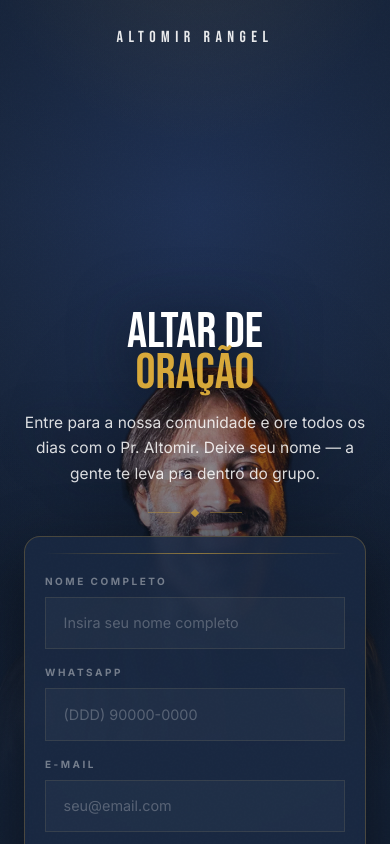
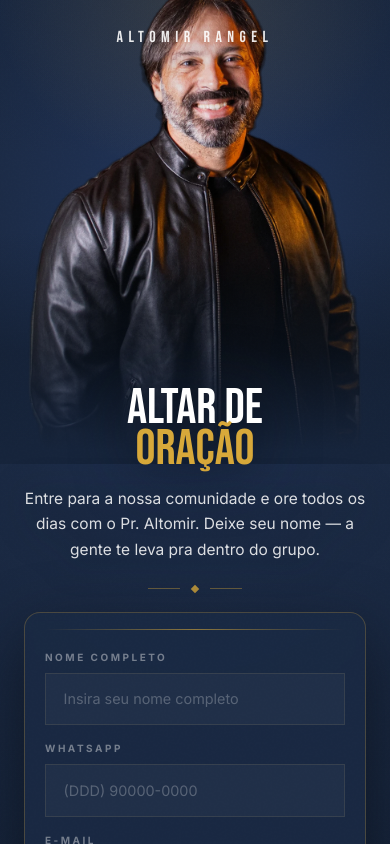
Before and after one commit to arthurrrangel/altomir-rangel, a Next.js app: page /altardanoite in a window 390 px wide. Shown: the top 844 px of the page. Built offline with nearby package versions, Linux system fonts and the light colour scheme; a web font is replaced by a local one.

Commit message:
Update page.tsx

```diff
--- a/app/altardanoite/page.tsx
+++ b/app/altardanoite/page.tsx
@@ -17,55 +17,52 @@ export const metadata: Metadata = {
 export default function Page() {
   return (
     <main className="relative min-h-screen w-full overflow-hidden lg:grid lg:grid-cols-[1.05fr_1fr] lg:items-stretch">
-      {/* brilho dourado vindo do alto */}
+      {/* brilho dourado do alto */}
       <div
-        className="pointer-events-none absolute left-1/2 -top-[10%] z-0 h-[600px] w-[1100px] max-w-[175vw] -translate-x-1/2 lg:left-[62%]"
-        style={{ background: 'radial-gradient(ellipse 46% 60% at 50% 0%, rgba(216,169,58,0.15) 0%, transparent 68%)' }}
-      />
-      {/* brilho que aterra o Altomir (tira o efeito flutuante) */}
-      <div
-        className="pointer-events-none absolute bottom-0 left-1/2 z-0 h-[44vh] w-[150vw] -translate-x-1/2 lg:left-auto lg:right-[3%] lg:w-[58vw] lg:translate-x-0"
-        style={{ background: 'radial-gradient(ellipse 58% 72% at 50% 100%, rgba(216,169,58,0.13) 0%, transparent 60%)' }}
+        className="pointer-events-none absolute left-1/2 top-0 z-0 h-[440px] w-[760px] max-w-[155vw] -translate-x-1/2 lg:left-[62%] lg:h-[600px] lg:w-[1100px]"
+        style={{ background: 'radial-gradient(ellipse 50% 60% at 50% 0%, rgba(216,169,58,0.16) 0%, transparent 66%)' }}
       />
 
-      {/* ===== FOTO — full-bleed no mobile, grande na lateral no desktop ===== */}
-      <div className="pointer-events-none absolute inset-x-0 bottom-0 z-0 flex items-end justify-center lg:static lg:col-start-2 lg:row-start-1 lg:items-end lg:justify-end lg:self-end">
+      {/* ===== FOTO MOBILE — herói nítido no topo ===== */}
+      <div className="pointer-events-none absolute inset-x-0 top-0 z-0 flex h-[55vh] items-end justify-center overflow-hidden lg:hidden">
         <img
           src="/altomir-recorte.webp"
           alt="Pr. Altomir Rangel"
-          className="h-[78vh] w-auto max-w-none select-none object-contain object-bottom drop-shadow-[0_28px_55px_rgba(0,0,0,0.5)] sm:h-[84vh] lg:h-[100vh] xl:h-[106vh] lg:translate-x-[4%]"
+          className="h-[57vh] w-auto max-w-none object-contain object-bottom"
+        />
+        <div
+          className="absolute inset-0"
+          style={{ background: 'linear-gradient(to bottom, rgba(16,27,44,0.16) 0%, rgba(16,27,44,0) 34%, rgba(16,27,44,0) 50%, rgba(16,27,44,0.55) 76%, #16243B 97%)' }}
         />
       </div>
 
-      {/* ===== OVERLAY mobile (clareia o rosto, escurece só embaixo p/ o form) ===== */}
-      <div
-        className="pointer-events-none absolute inset-0 z-0 lg:hidden"
-        style={{ background: 'linear-gradient(to bottom, rgba(16,27,44,0.34) 0%, rgba(16,27,44,0.10) 20%, rgba(16,27,44,0.28) 40%, rgba(16,27,44,0.72) 57%, #16243B 76%)' }}
-      />
-      {/* ===== OVERLAY desktop (navy à esquerda, foto limpa à direita) ===== */}
+      {/* ===== FOTO DESKTOP — grande na lateral ===== */}
+      <div className="pointer-events-none z-0 hidden lg:col-start-2 lg:row-start-1 lg:flex lg:items-end lg:justify-end lg:self-end">
+        <img
+          src="/altomir-recorte.webp"
+          alt="Pr. Altomir Rangel"
+          className="h-[100vh] w-auto max-w-none translate-x-[4%] object-contain object-bottom drop-shadow-[0_28px_55px_rgba(0,0,0,0.5)] xl:h-[106vh]"
+        />
+      </div>
+      {/* overlay desktop (navy à esquerda, foto limpa à direita) */}
       <div
         className="pointer-events-none absolute inset-0 z-0 hidden lg:block"
         style={{ background: 'linear-gradient(to right, #16243B 0%, #16243B 26%, rgba(22,36,59,0.78) 44%, rgba(22,36,59,0.14) 60%, transparent 70%)' }}
       />
-      {/* vinheta suave */}
-      <div
-        className="pointer-events-none absolute inset-0 z-0"
-        style={{ background: 'radial-gradient(120% 85% at 50% 16%, transparent 48%, rgba(16,27,44,0.46) 100%)' }}
-      />
 
-      {/* ===== MARCA (topo) ===== */}
+      {/* ===== MARCA ===== */}
       <div className="absolute top-6 left-1/2 z-20 -translate-x-1/2 lg:left-[8%] lg:translate-x-0">
         <span className="font-bebas text-base tracking-[0.34em] text-white/90 sm:text-lg">ALTOMIR&nbsp;RANGEL</span>
       </div>
 
       {/* ===== CONTEÚDO ===== */}
-      <div className="relative z-10 col-start-1 row-start-1 flex min-h-screen flex-col items-center px-6 pt-[37vh] pb-10 text-center sm:pt-[39vh] lg:items-start lg:justify-start lg:pt-[14vh] lg:pb-14 lg:pl-[8%] lg:pr-8 lg:text-left">
+      <div className="relative z-10 col-start-1 row-start-1 flex min-h-screen flex-col items-center px-6 pt-[46vh] pb-10 text-center sm:pt-[49vh] lg:items-start lg:justify-start lg:pt-[14vh] lg:pb-14 lg:pl-[8%] lg:pr-8 lg:text-left">
         <div className="flex w-full max-w-[560px] flex-col items-center lg:items-start">
           <h1 className="font-bebas leading-[0.82] text-white text-[clamp(50px,8vw,100px)] drop-shadow-[0_4px_30px_rgba(8,14,26,0.92)]">
             Altar de<br /><span className="text-[#D8A93A]">Oração</span>
           </h1>
 
-          <p className="font-inter mt-4 max-w-[440px] text-[15.5px] leading-relaxed text-white/85 drop-shadow-[0_2px_18px_rgba(8,14,26,0.95)] sm:text-[18px]">
+          <p className="font-inter mt-4 max-w-[440px] text-[15.5px] leading-relaxed text-white/85 drop-shadow-[0_2px_18px_rgba(8,14,26,0.9)] sm:text-[18px]">
             Entre para a nossa comunidade e ore todos os dias com o Pr. Altomir. Deixe seu nome — a gente te leva pra dentro do grupo.
           </p>
 
```
